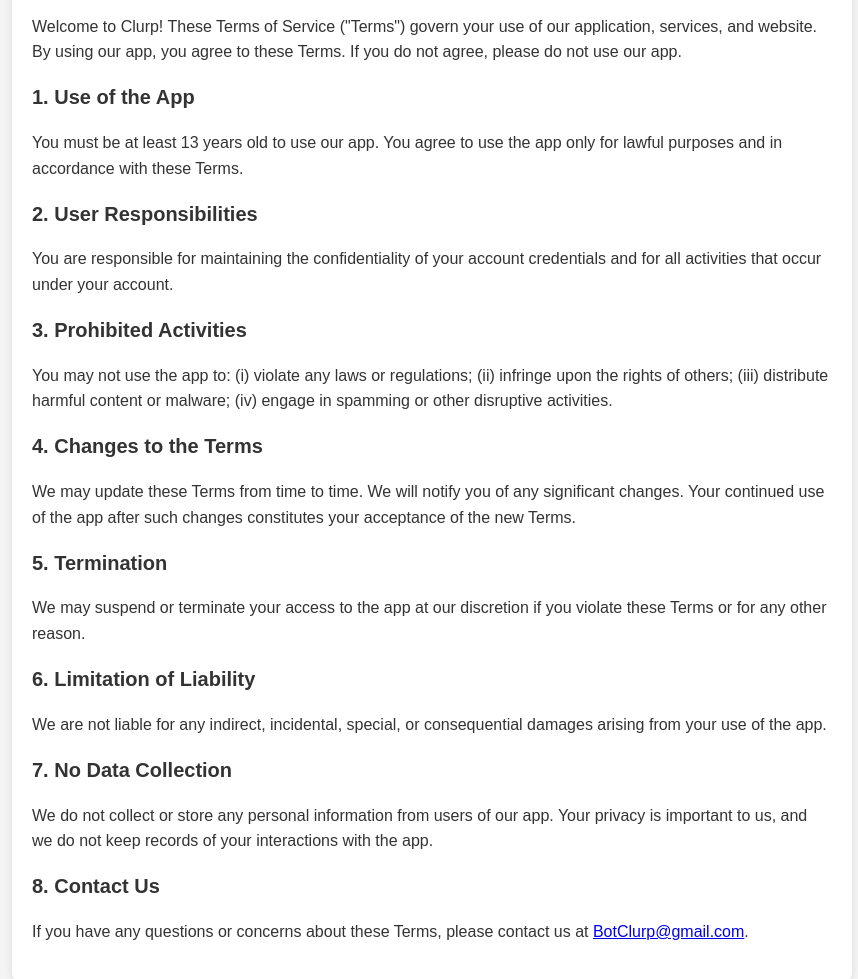
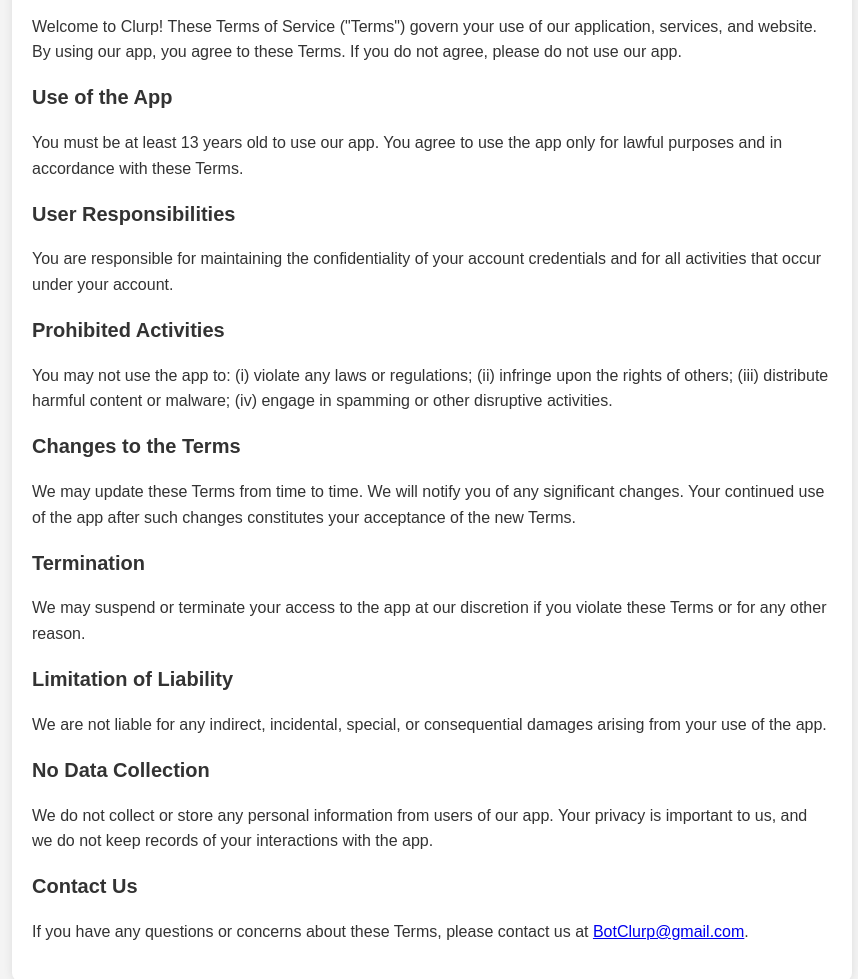
Before and after one commit to Clurpthebot/terms-of-service, a plain HTML site: page index.html in a window 1280 px wide. Shown: the part 97-1076 px from the top of the page, without its empty margins (208-1066 px from the left). Drawn offline with Linux system fonts and the light colour scheme.

Commit message:
Update index.html

```diff
--- a/index.html
+++ b/index.html
@@ -43,28 +43,28 @@
         <h1>Terms of Service</h1>
         <p>Welcome to Clurp! These Terms of Service ("Terms") govern your use of our application, services, and website. By using our app, you agree to these Terms. If you do not agree, please do not use our app.</p>
 
-        <h2>1. Use of the App</h2>
+        <h2>  Use of the App</h2>
         <p>You must be at least 13 years old to use our app. You agree to use the app only for lawful purposes and in accordance with these Terms.</p>
 
-        <h2>2. User Responsibilities</h2>
+        <h2>  User Responsibilities</h2>
         <p>You are responsible for maintaining the confidentiality of your account credentials and for all activities that occur under your account.</p>
 
-        <h2>3. Prohibited Activities</h2>
+        <h2>  Prohibited Activities</h2>
         <p>You may not use the app to: (i) violate any laws or regulations; (ii) infringe upon the rights of others; (iii) distribute harmful content or malware; (iv) engage in spamming or other disruptive activities.</p>
 
-        <h2>4. Changes to the Terms</h2>
+        <h2>  Changes to the Terms</h2>
         <p>We may update these Terms from time to time. We will notify you of any significant changes. Your continued use of the app after such changes constitutes your acceptance of the new Terms.</p>
 
-        <h2>5. Termination</h2>
+        <h2>  Termination</h2>
         <p>We may suspend or terminate your access to the app at our discretion if you violate these Terms or for any other reason.</p>
 
-        <h2>6. Limitation of Liability</h2>
+        <h2>  Limitation of Liability</h2>
         <p>We are not liable for any indirect, incidental, special, or consequential damages arising from your use of the app.</p>
 
-        <h2>7. No Data Collection</h2>
+        <h2>  No Data Collection</h2>
         <p>We do not collect or store any personal information from users of our app. Your privacy is important to us, and we do not keep records of your interactions with the app.</p>
 
-        <h2>8. Contact Us</h2>
+        <h2>  Contact Us</h2>
         <p>If you have any questions or concerns about these Terms, please contact us at <a href="mailto:BotClurp@gmail.com">BotClurp@gmail.com</a>.</p>
     </div>
 </body>
```
